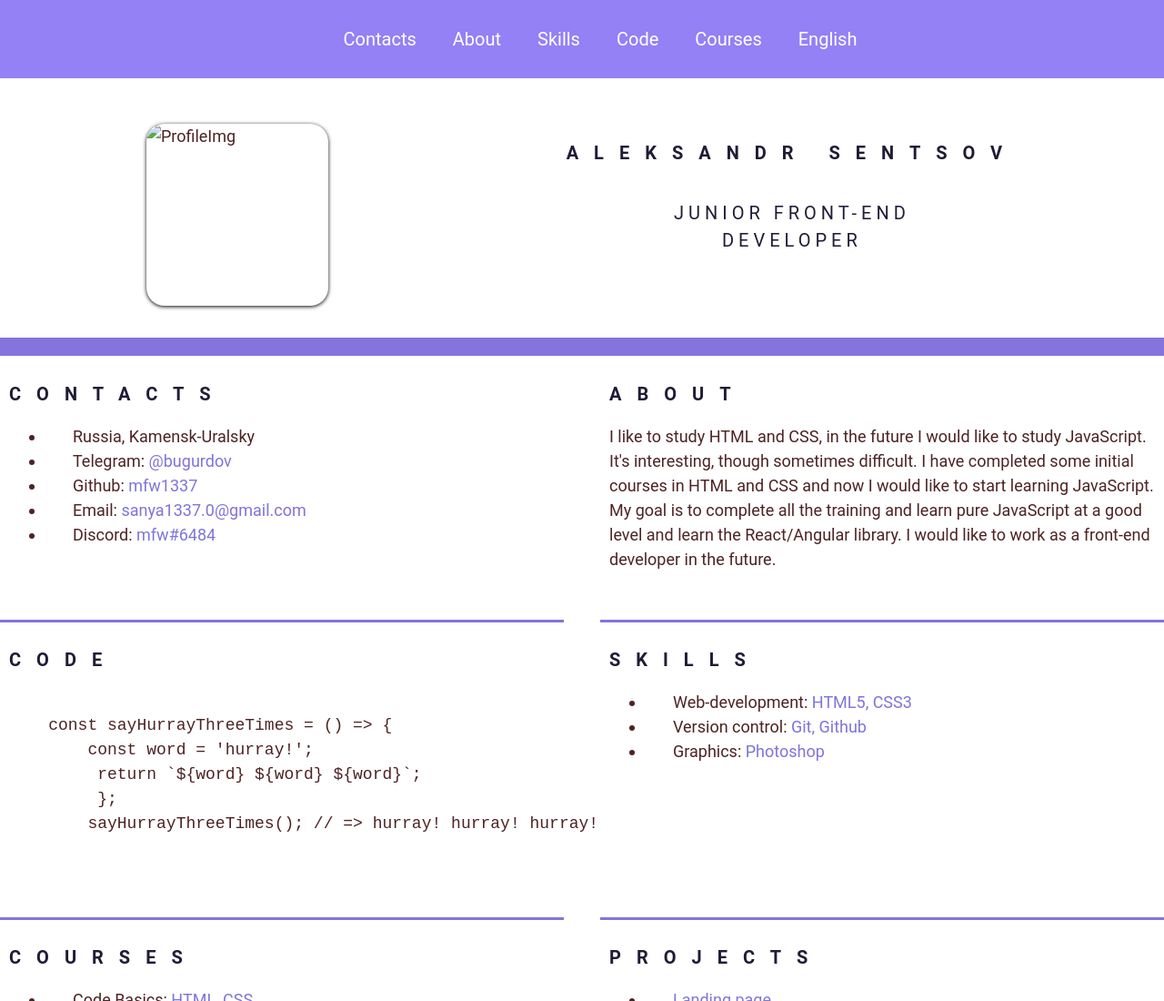
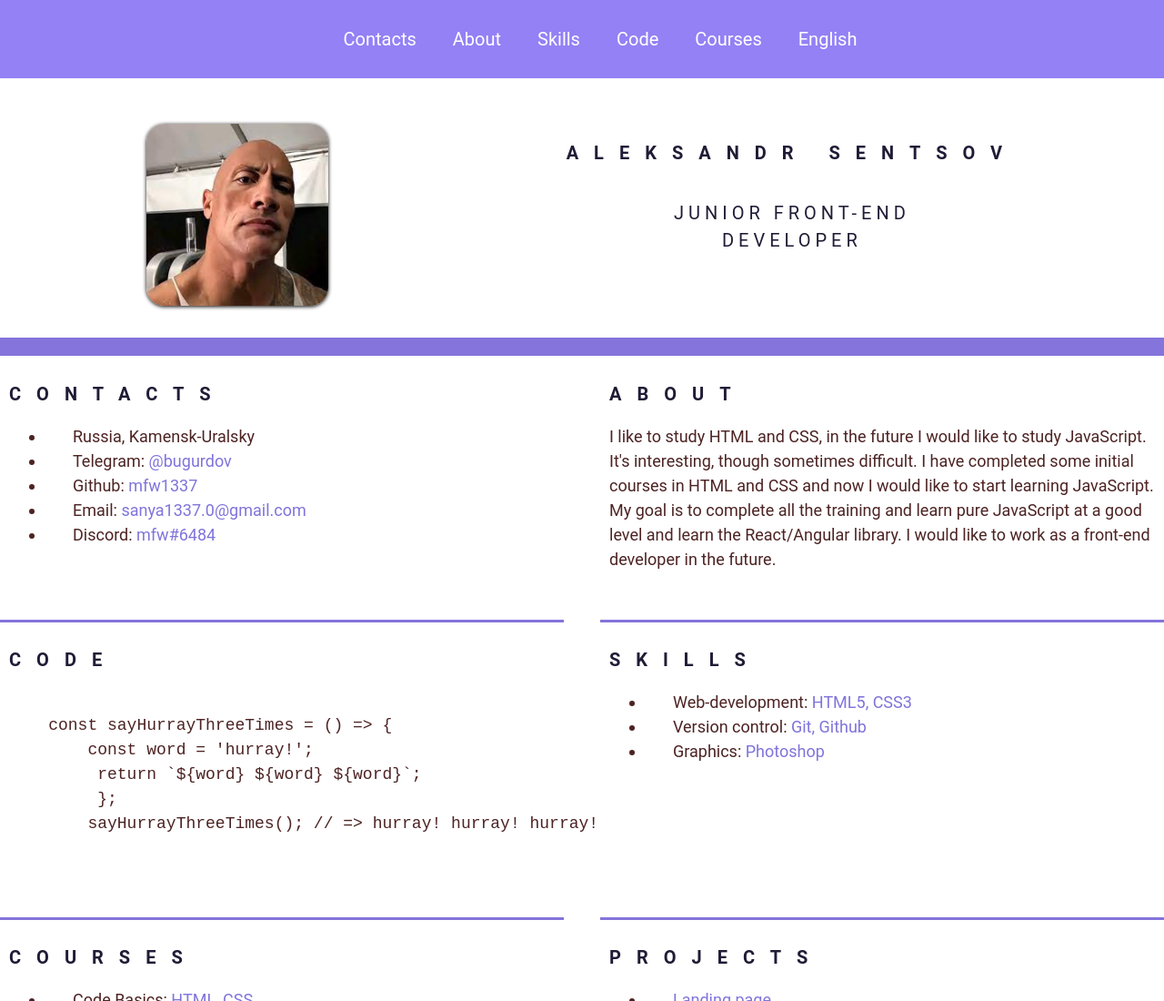
Before and after one commit to mfw1337/rsschool-cv, a plain HTML site: page index.html in a window 1280 px wide. Shown: the top 1100 px of the page at 91% size. Drawn offline with Linux system fonts and the light colour scheme; the site is published under a folder, as on GitHub Pages, so addresses that start at the root find nothing.

Commit message:
fix: update Profile Img

```diff
--- a/index.html
+++ b/index.html
@@ -28,7 +28,7 @@
       <div class="container main-container">
 
         <section class="section section-profile" id="profile">
-            <img src="/assets/img/bebra.jpg" alt="ProfileImg" class="section-profile-logo">
+            <img src="./assets/img/bebra.jpg" alt="ProfileImg" class="section-profile-logo">
             <div class="section-profile-title">
                 <h1 class="section-title main-title">ALEKSANDR SENTSOV</h1>
                 <h3 class="section-subtitle">JUNIOR FRONT-END <br>DEVELOPER</h3>
```
